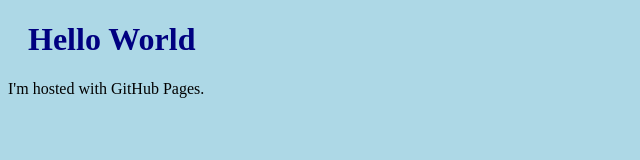
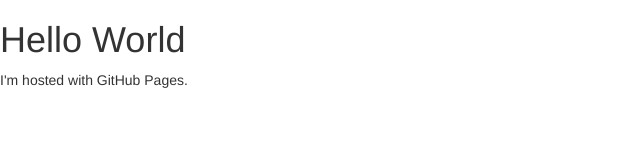
Before and after one commit to MarGuus/MarGuus.github.io, a plain HTML site: page index.html in a window 1280 px wide. Shown: the whole page, without its empty margins (0-640 px from the left). Drawn offline with nearby package versions, Linux system fonts and the light colour scheme.

Commit message:
Update index.html

```diff
--- a/index.html
+++ b/index.html
@@ -2,6 +2,8 @@
 <html>
     <head>
         <link rel="stylesheet" href="css/main.css">
+        <!-- Latest compiled and minified CSS -->
+        <link rel="stylesheet" href="https://maxcdn.bootstrapcdn.com/bootstrap/3.4.1/css/bootstrap.min.css">
     </head>
 <body>
     <h1>Hello World</h1>
```
